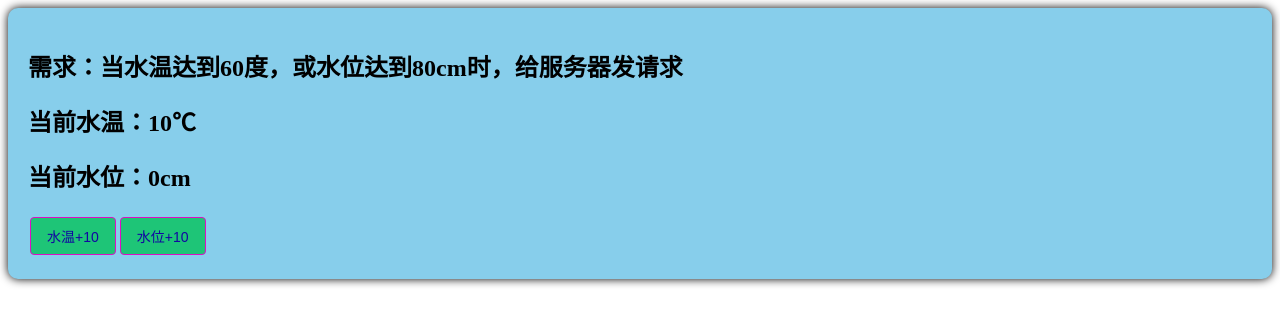
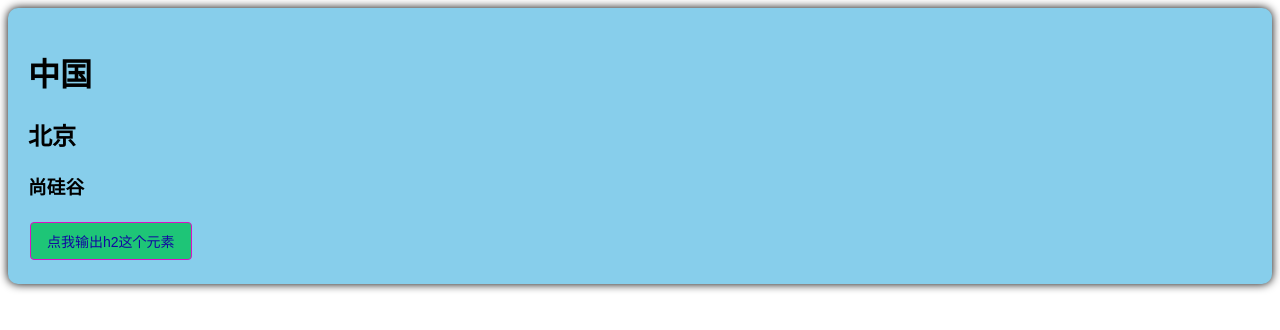
Before and after one commit to iamliyulong/vue3_test, a Vue app: page / in a window 1280 px wide. Shown: the top 330 px of the page. Built offline with nearby package versions, Linux system fonts and the light colour scheme.

Commit message:
标签的ref属性

```diff
--- a/src/App.vue
+++ b/src/App.vue
@@ -6,10 +6,11 @@
     <!-- <Person5 /> -->
     <!-- <Person6 /> -->
     <!-- <Person7 /> -->
-    <Person8 />
+    <!-- <Person8 /> -->
+    <Person9 />
 </template>
 
-<script lang="ts">
+<script lang="ts" setup name="App">
     // import Person from './components/Person.vue'
     // import Person2 from './components/Person2.vue'
     // import Person3 from './components/Person3.vue'
@@ -17,15 +18,6 @@
     // import Person5 from './components/Person5.vue'
     // import Person6 from './components/Person6.vue'
     // import Person7 from './components/Person7.vue'
-    import Person8 from './components/Person8.vue'
-    export default {
-        name: 'App', //组件名
-        // components:{Person}
-        // components:{Person2}
-        // components:{Person3}
-        // components:{Person4}
-        // components: { Person5 }
-        // components: { Person7 }
-        components: { Person8 }
-}
+    // import Person8 from './components/Person8.vue'
+    import Person9 from './components/Person9.vue'
 </script>
--- /dev/null
+++ b/src/components/Person9.vue
@@ -0,0 +1,60 @@
+<template>
+  <div class="person9">
+    <h1>中国</h1>
+    <h2 ref="title2">北京</h2>
+    <h3>尚硅谷</h3>
+    <button @click="showLog">点我输出h2这个元素</button>
+  </div>
+</template>
+
+<script lang="ts" setup name="Person9">
+  import { ref } from 'vue';
+
+  let title2 = ref()
+
+  function showLog() {
+    console.log(title2.value)
+}
+</script>
+
+<style scoped>
+.person9 {
+  background-color: skyblue;
+  box-shadow: 0 0 10px;
+  border-radius: 10px;
+  padding: 20px;
+}
+
+/* 修改按钮边框和颜色 */
+button {
+  border: 1px solid #de0fc3;
+  /* 添加边框 */
+  background-color: #1ec577;
+  /* 修改背景色 */
+  color: #1208a1;
+  /* 修改字体颜色 */
+  padding: 8px 16px;
+  /* 增加内边距 */
+  text-align: center;
+  text-decoration: none;
+  display: inline-block;
+  font-size: 14px;
+  margin: 4px 2px;
+  transition: all 0.3s;
+  /* 添加过渡效果 */
+  cursor: pointer;
+  /* 修改光标样式 */
+  border-radius: 4px;
+  /* 添加圆角 */
+}
+
+/* 鼠标悬停时改变按钮样式 */
+button:hover {
+  background-color: #c7de16;
+  /* 改变背景色 */
+  color: #e35151;
+  /* 改变字体颜色 */
+  border-color: #af1c1c;
+  /* 改变边框颜色 */
+}
+</style>
```
